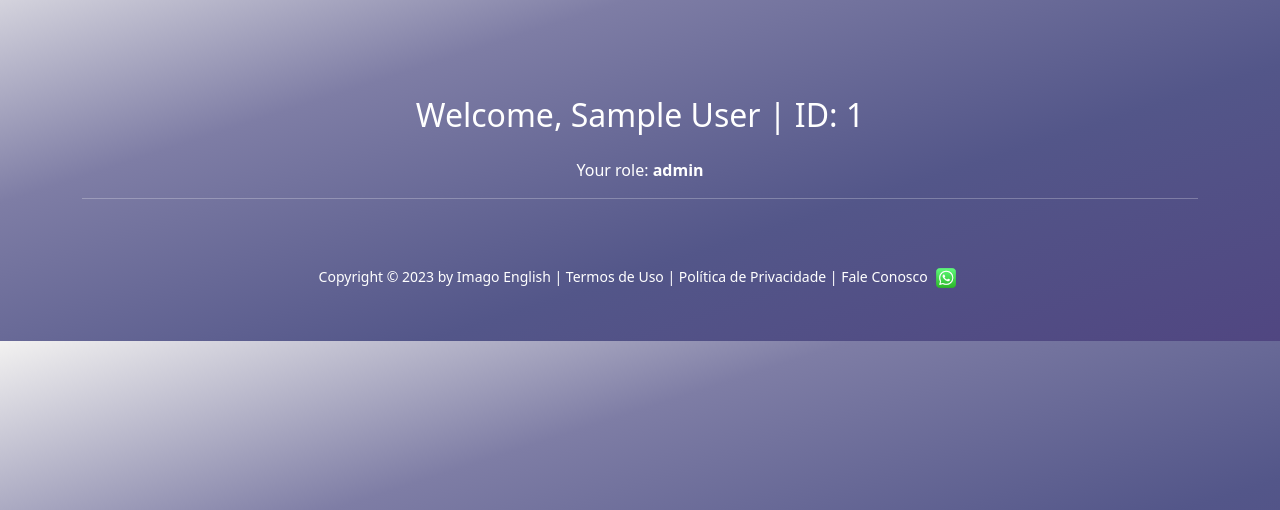
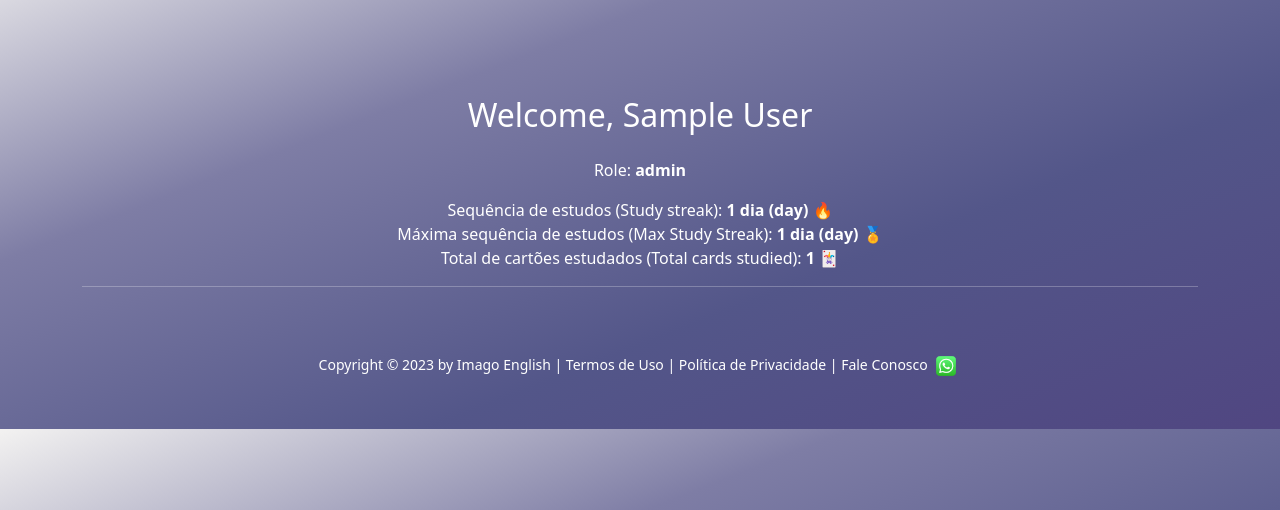
Before and after one commit to vmathm/Imago-English-v2, a Flask app: page /dashboard/ in a window 1280 px wide. Shown: the part 73-583 px from the top of the page. Run offline with Flask 3, Linux system fonts and the light colour scheme; a user stored in the database is signed in; tables that the repository leaves empty hold one stand-in row (values such as "Sample post"); some libraries are stand-ins or nearby versions.

Commit message:
adds students data about flashcards to manage_student_cards.html and  flashcards information to teacher dashboard

```diff
--- a/app/templates/dashboard.html
+++ b/app/templates/dashboard.html
@@ -8,21 +8,27 @@
     <div class="container mt-5">
     {% if current_user.is_authenticated %}
 
-        <h2 class="mb-4">Welcome, {{ current_user.name }} | ID: {{current_user.id}}</h2>
-        <p>Your role: <strong>{{ current_user.role }}</strong></p>
+        <h2 class="mb-4">Welcome, {{ current_user.name }}</h2>
+        <p>Role: <strong>{{ current_user.role }}</strong></p>
+
+        <p>
+          Sequência de estudos (Study streak): <strong>{{ current_user.study_streak }}
+          {{ "dia (day)" if current_user.study_streak == 1 else "dias (days)" }}</strong> 🔥<br>
+          Máxima sequência de estudos (Max Study Streak): <strong>{{ current_user.max_study_streak }}
+          {{ "dia (day)" if current_user.max_study_streak == 1 else "dias (days)" }}</strong> 🏅<br>
+          Total de cartões estudados (Total cards studied): <strong>{{ current_user.flashcards_studied }}</strong> 🃏<br>
+          {% if current_user.role == 'teacher' %}
+          Rate 3: <strong>{{ current_user.rate_three_count }}</strong> ⭐⭐⭐<br>
+          {% endif %}
+        </p>
+
         {% if current_user.role == 'student' %}
         <div>
           {% if current_user.assigned_teacher_id %}
             <p> Teacher: {{ current_user.assigned_teacher.name }}</p>
           {% endif %}
 
-          <p>
-            Study streak: {{ current_user.study_streak }}
-            {{ "day" if current_user.study_streak == 1 else "days" }} 🔥<br>
-            Max Study Streak: {{ current_user.max_study_streak }}
-            {{ "day" if current_user.max_study_streak == 1 else "days" }} 🏅<br>
-            Total Cards Studied: {{ current_user.flashcards_studied }} 🃏<br>
-          </p>
+
         </div>
 
 
```
Also changed, not shown: app/templates/flashcards/manage_student_cards.html (+12 -0 lines).
